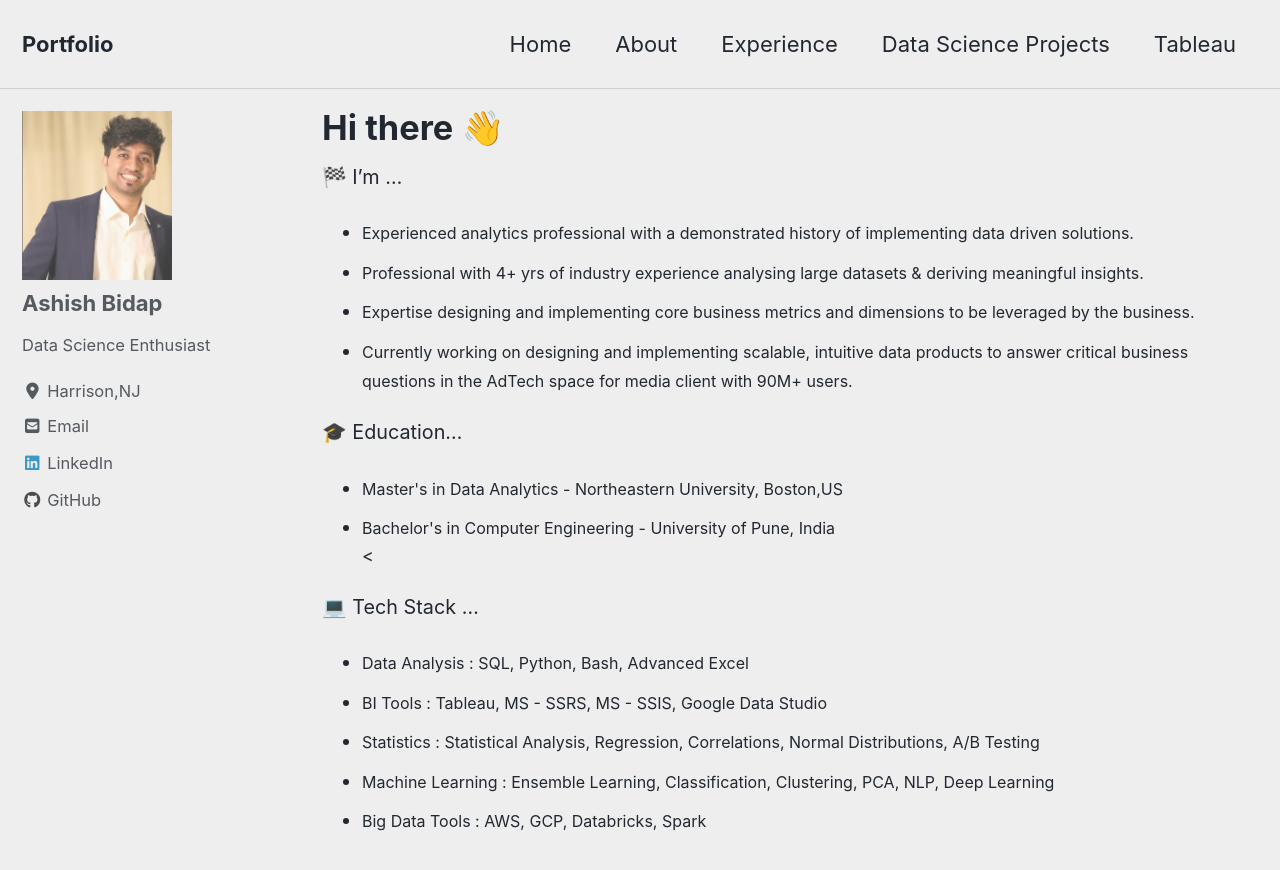
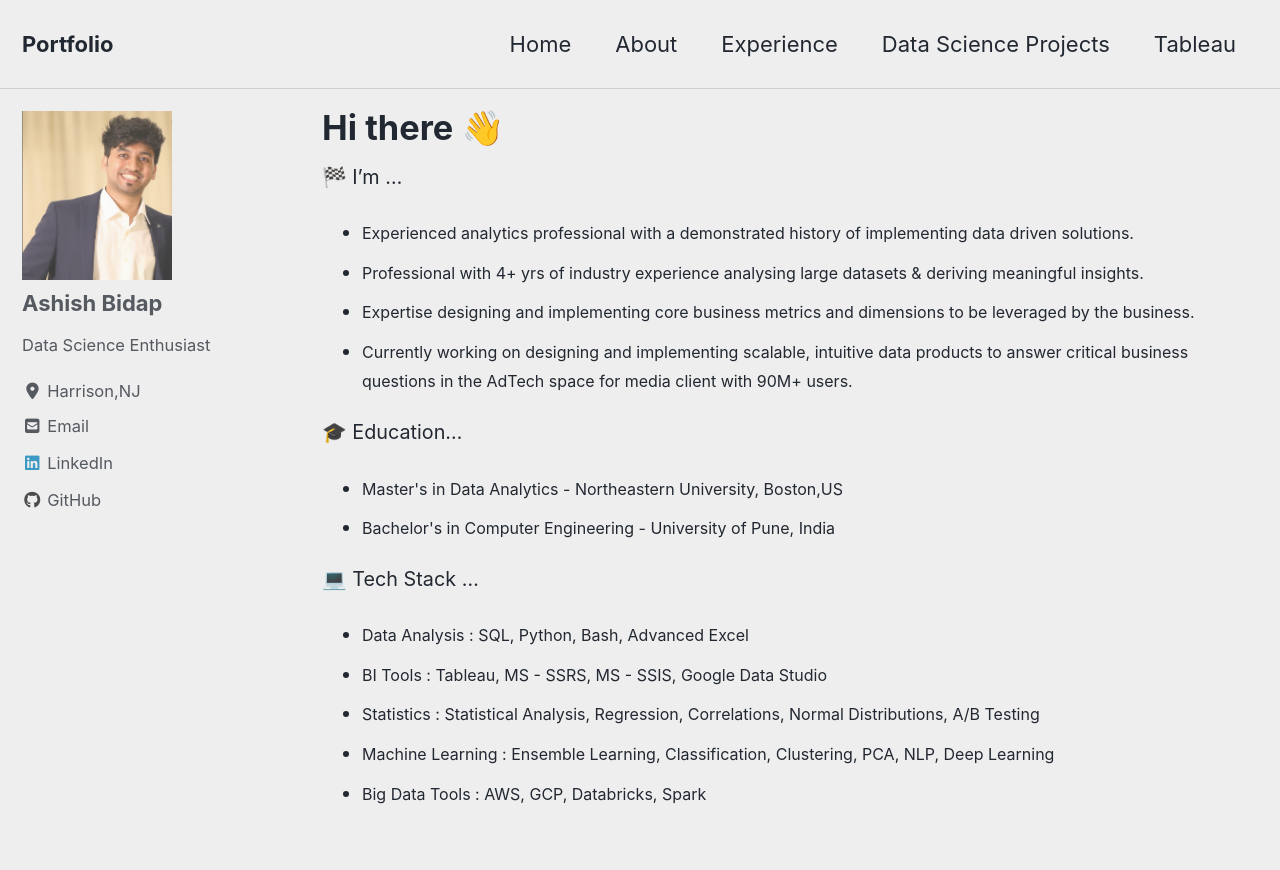
Before and after one commit to aashish-bidap/aashish-bidap.github.io, a Jekyll site: the page built from _pages/about.md, in a window 1280 px wide and 900 px high. Shown: the top 870 px of the window. Built offline with Jekyll 4.4.1, drawn with Linux system fonts in a browser that asks for light colours; cached includes are drawn as plain includes; nearby versions of some CDN libraries; a script that is not in the unit is left out.

Commit message:
add changes

```diff
--- a/_pages/about.md
+++ b/_pages/about.md
@@ -16,7 +16,7 @@ classes: wide
 
 🎓 Education...
 - <font size="3">Master's in Data Analytics - Northeastern University, Boston,US </font>
-- <font size="3">Bachelor's in Computer Engineering - University of Pune, India </font><
+- <font size="3">Bachelor's in Computer Engineering - University of Pune, India </font>
 
 💻 Tech Stack ...
 - <font size="3">Data Analysis : SQL, Python, Bash, Advanced Excel </font>
```
